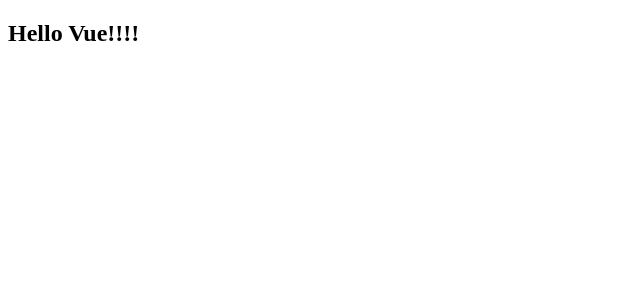
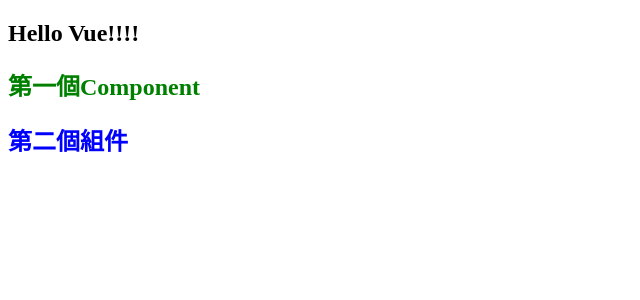
Before and after one commit to HsiaoHungWang/vue-mfee, a Vue app: page / in a window 1280 px wide. Shown: the top 300 px of the page, without its empty margins (0-640 px from the left). Built offline with nearby package versions, Linux system fonts and the light colour scheme.

Commit message:
建立及使用Component

```diff
--- a/src/App.vue
+++ b/src/App.vue
@@ -1,9 +1,14 @@
 <script setup>
+import FirstComponent from './components/FirstComponent.vue';
+import SecondComponent from './components/SecondComponent.vue';
+
 
 </script>
 
 <template>
   <h2>Hello Vue!!!!</h2>
+  <FirstComponent></FirstComponent>
+  <SecondComponent></SecondComponent>
 </template>
 
 <style scoped>
--- /dev/null
+++ b/src/components/FirstComponent.vue
@@ -0,0 +1,7 @@
+<template>
+  <h2>第一個Component</h2>
+</template>
+<script setup></script>
+<style scoped>
+  h2{color:green}
+</style>
--- /dev/null
+++ b/src/components/SecondComponent.vue
@@ -0,0 +1,11 @@
+<script setup>
+
+</script>
+
+<template>
+ <h2>第二個組件</h2>
+</template>
+
+<style lang="css" scoped>
+ h2{color:blue}
+</style>
```
